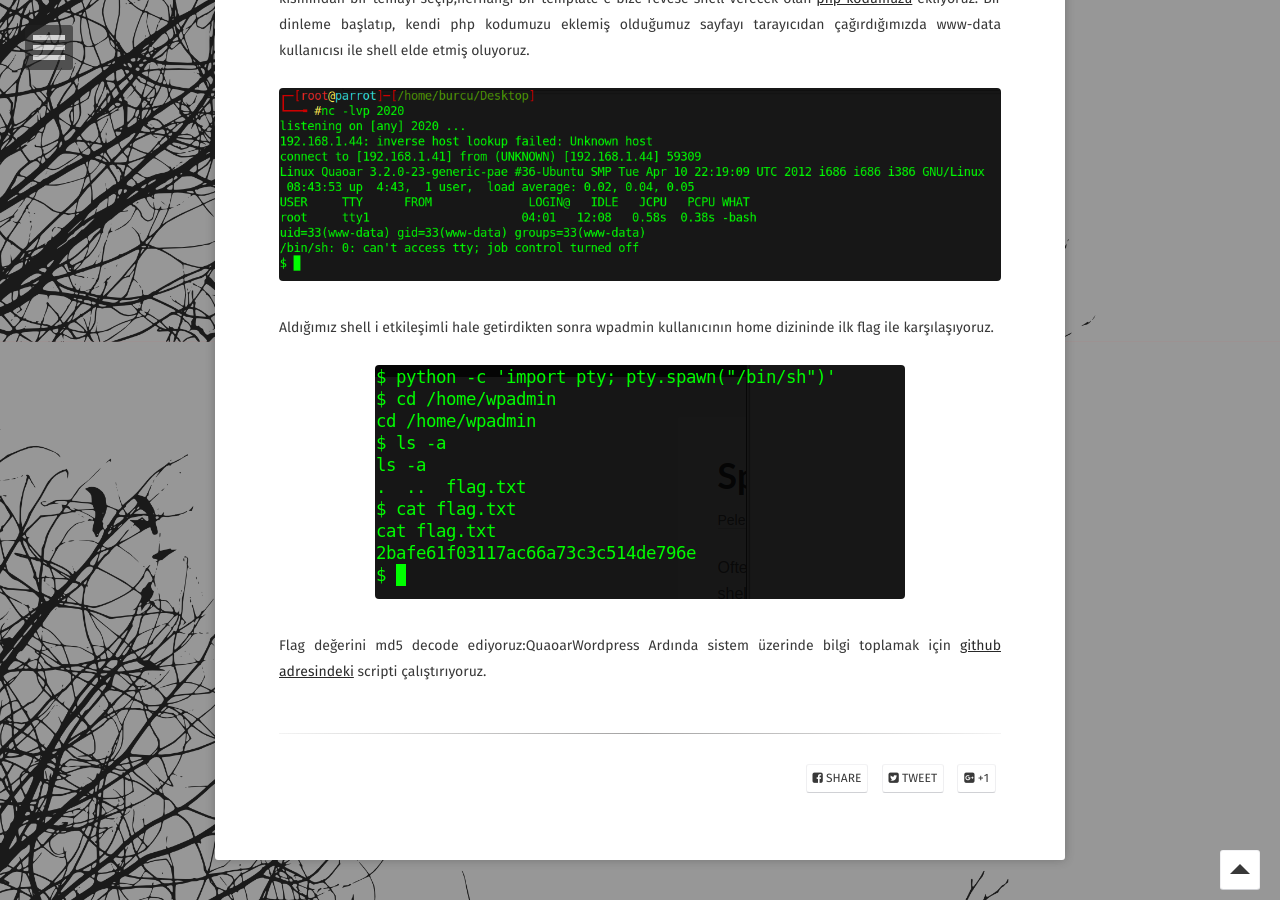
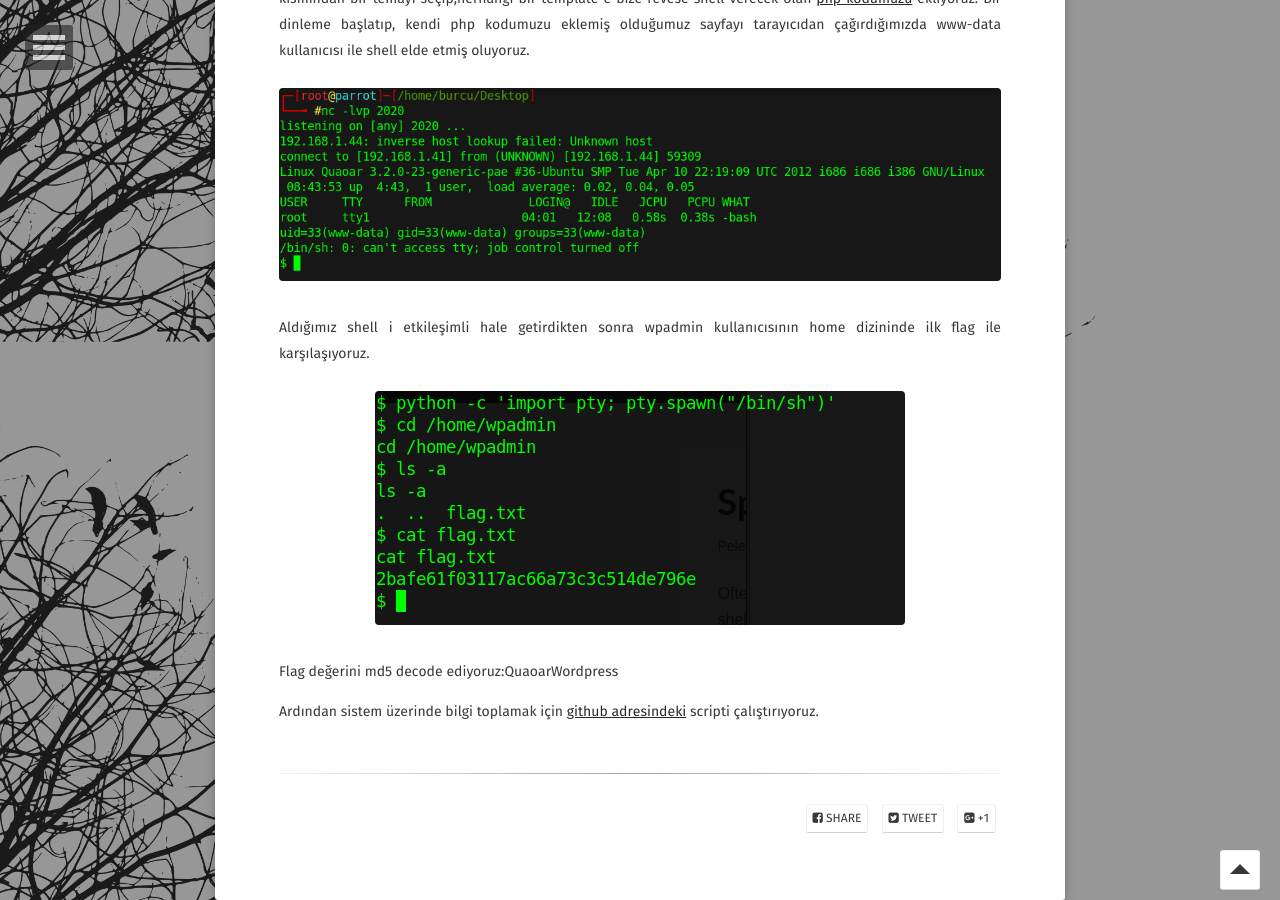
Before and after one commit to burcudemiralp/burcudemiralp.github.io, a Jekyll site: the page built from _posts/2018-06-07-Quaoar-Writeup.md, in a window 1280 px wide and 900 px high, scrolled down 3258 px. Built offline with Jekyll 4.4.1, drawn with Linux system fonts in a browser that asks for light colours; some web fonts are replaced.

Commit message:
Update 2018-06-07-Quaoar-Writeup.md

```diff
--- a/_posts/2018-06-07-Quaoar-Writeup.md
+++ b/_posts/2018-06-07-Quaoar-Writeup.md
@@ -54,9 +54,10 @@
 <figure >
     <img src="/assets/img/quaorashell.png">
 </figure>
-Aldığımız shell i etkileşimli  hale getirdikten sonra wpadmin kullanıcının home dizininde ilk flag ile karşılaşıyoruz.
+Aldığımız shell i etkileşimli  hale getirdikten sonra wpadmin kullanıcısının home dizininde ilk flag ile karşılaşıyoruz.
 <figure >
     <img src="/assets/img/quaoraspawn.png">
 </figure>
 Flag değerini md5 decode ediyoruz:QuaoarWordpress
-Ardında sistem üzerinde bilgi toplamak için [github adresindeki](https://github.com/sleventyeleven/linuxprivchecker/blob/master/linuxprivchecker.py) scripti çalıştırıyoruz.
+
+Ardından sistem üzerinde bilgi toplamak için [github adresindeki](https://github.com/rebootuser/LinEnum/blob/master/LinEnum.sh) scripti çalıştırıyoruz.
```
